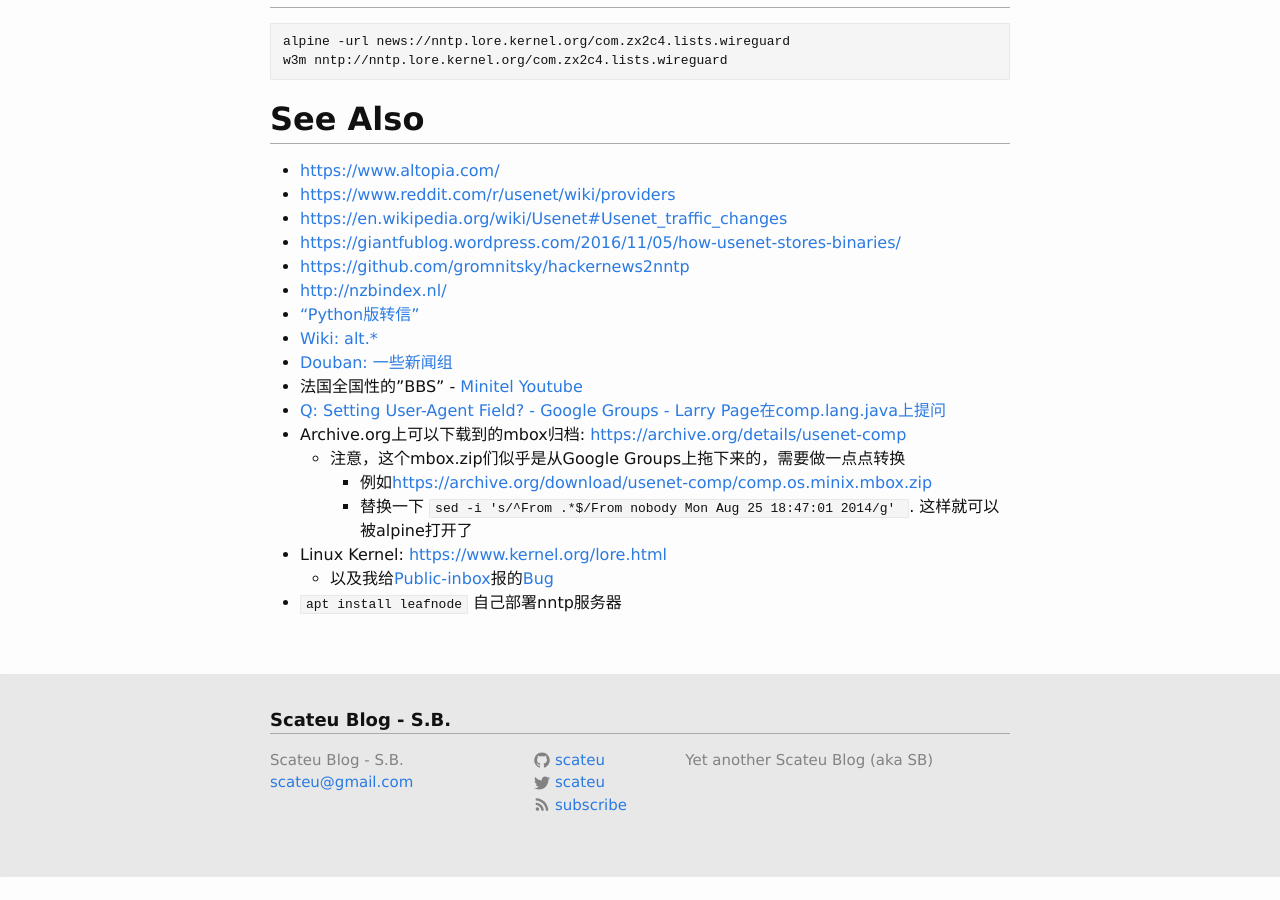
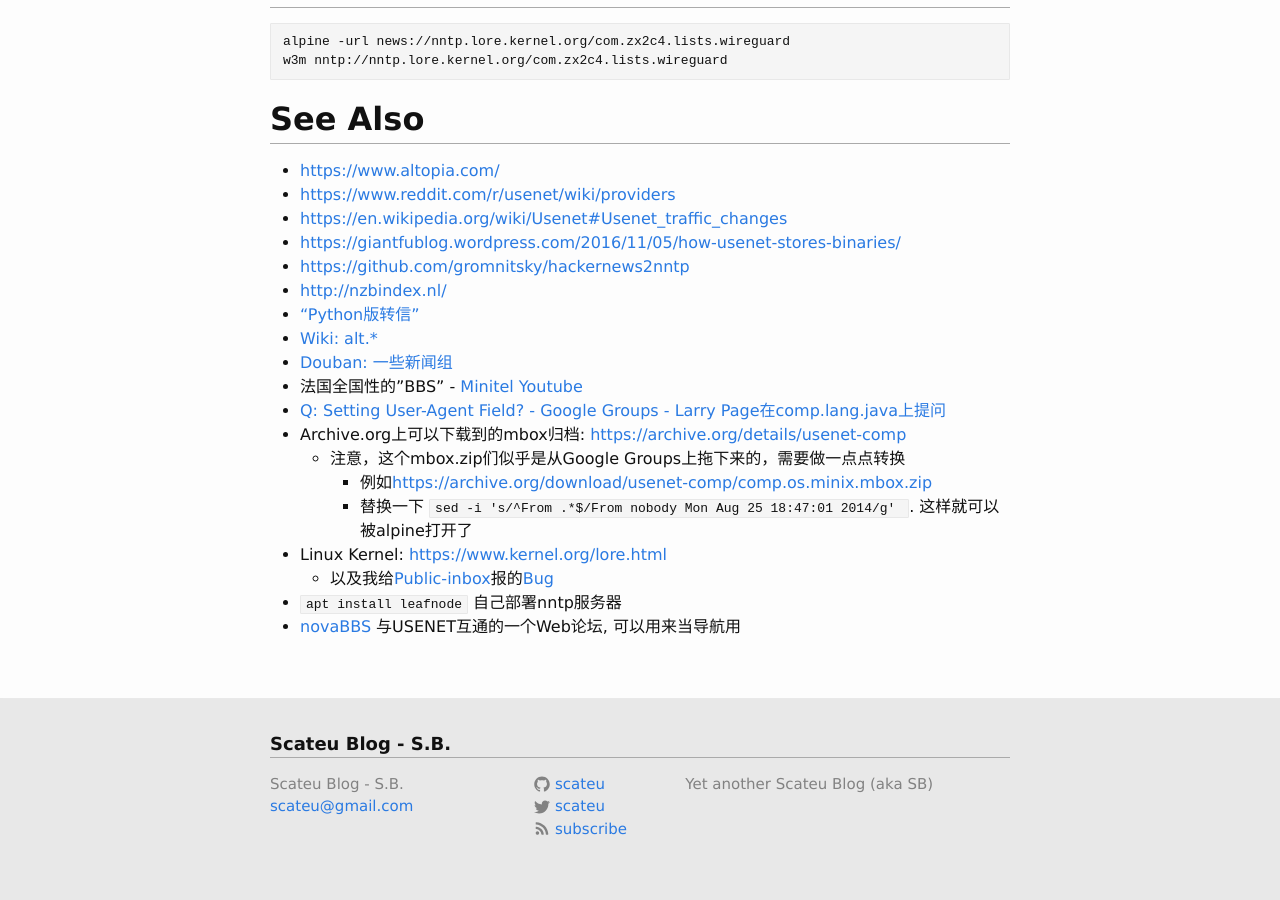
Before and after one commit to scateu/scateu.github.io, a Jekyll site: the page built from _posts/2018-01-05-nntp.md, in a window 1280 px wide and 900 px high, scrolled down 2989 px. Built offline with Jekyll 4.4.1, drawn with Linux system fonts in a browser that asks for light colours; nearby versions of some CDN libraries; comment, search, counter and statistics services are not loaded; before the commit the page ends 3865 px from its top, so only the background shows below that.

Commit message:
Sun Feb 23 17:08:35 CST 2020

```diff
--- a/_posts/2018-01-05-nntp.md
+++ b/_posts/2018-01-05-nntp.md
@@ -159,3 +159,4 @@
  - Linux Kernel: <https://www.kernel.org/lore.html>
    - 以及我给[Public-inbox](https://lwn.net/Articles/748184/)报的[Bug](https://public-inbox.org/meta/alpine.DEB.2.21.99.1901161043430.29788@la.scateu.me/T/#t)
  - `apt install leafnode` 自己部署nntp服务器
+ - [novaBBS](https://www.novabbs.com/index.php?t=i&cat=27&) 与USENET互通的一个Web论坛, 可以用来当导航用
```
